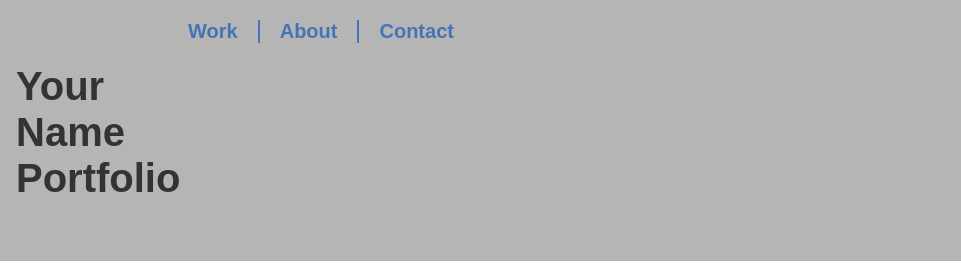
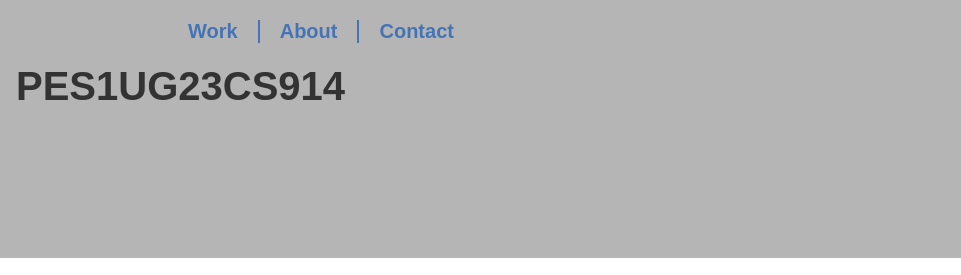
Before and after one commit to Abhi-nava/Portfolio, a plain HTML site: page index.html in a window 1280 px wide. Shown: the top 275 px of the page, 319-1280 px from the left. Drawn offline with nearby package versions, Linux system fonts and the light colour scheme.

Commit message:
PES1UG23CS914

```diff
--- a/index.html
+++ b/index.html
@@ -38,7 +38,7 @@
         <div class="wrapper">
 
 			<div class="logo-container">
-				<h1>Your<br>Name<br>Portfolio</h1>
+				<h1>PES1UG23CS914</h1>
 
 				<!-- ------------------------------------------------------
 				Note that the image of the logo is linked to the home page.
```
